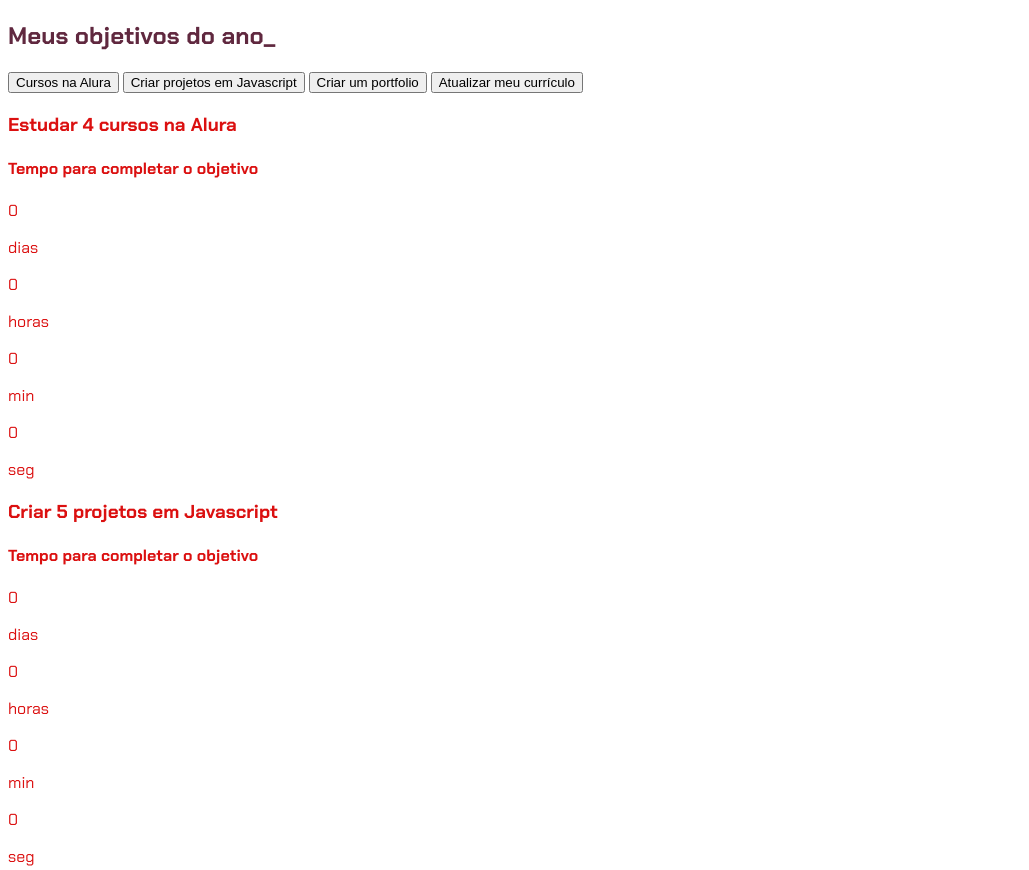
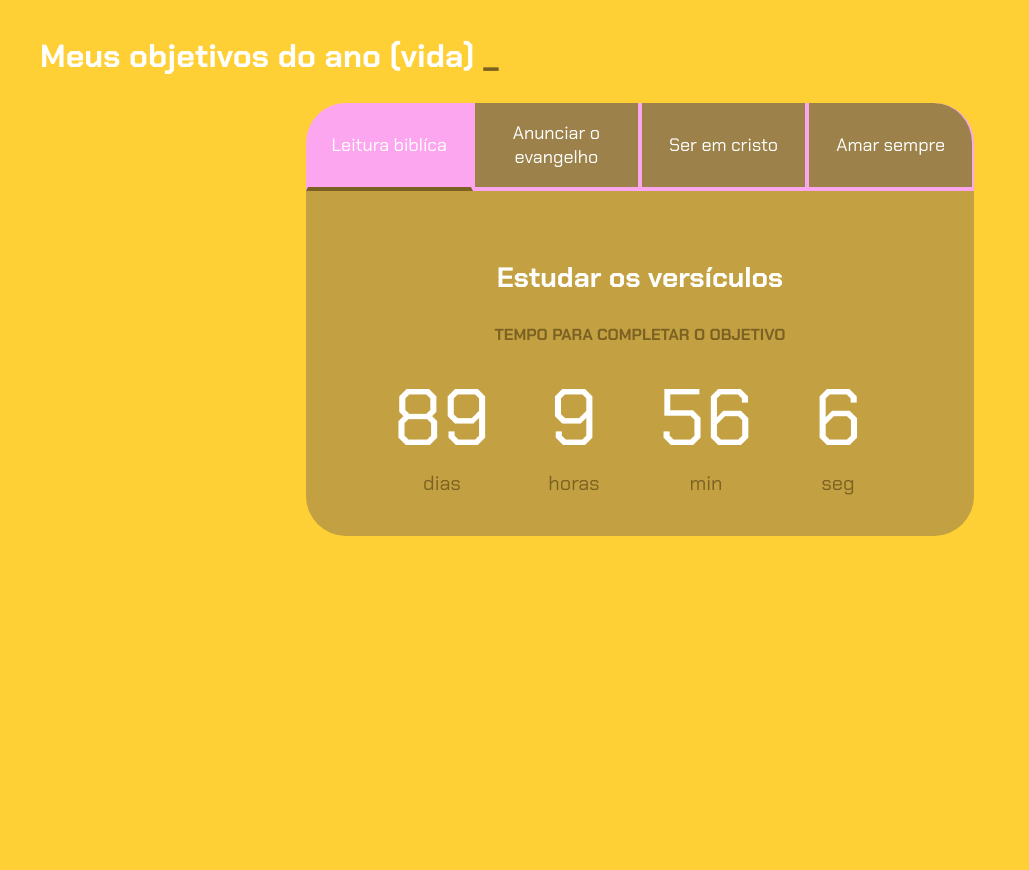
Before and after one commit to cachacinhaa/Leda, a plain HTML site: page index.html in a window 1280 px wide. Shown: the top 870 px of the page, without its empty margins (0-1029 px from the left). After the commit the page ends 800 px from the top, so only its background shows below. Drawn offline with Linux system fonts and the light colour scheme.

Commit message:
Add files via upload

```diff
--- a/index.html
+++ b/index.html
@@ -10,17 +10,17 @@
 
 <body>
     <section class="conteudo-principal">
-        <h2 class="titulo-principal">Meus objetivos do ano<span>_</span></h2>
+        <h2 class="titulo-principal">Meus objetivos do ano (vida) <span>_</span></h2>
         <div class="conteudo">
             <div class="botoes">
-                <button class="botao ativo">Cursos na Alura</button>
-                <button class="botao">Criar projetos em Javascript</button>
-                <button class="botao">Criar um portfolio</button>
-                <button class="botao">Atualizar meu currículo</button>
+                <button class="botao ativo">Leitura biblíca</button>
+                <button class="botao">Anunciar o evangelho</button>
+                <button class="botao">Ser em cristo</button>
+                <button class="botao">Amar sempre</button>
             </div>
             <div class="abas-textos">
                 <div class="aba-conteudo ativo">
-                    <h3 class="aba-conteudo-titulo-principal">Estudar 4 cursos na Alura</h3>
+                    <h3 class="aba-conteudo-titulo-principal">Estudar os versículos</h3>
                     <h4 class="aba-conteudo-titulo-secundario">Tempo para completar o objetivo</h4>
                     <div class="contador">
                         <div class="contador-digito">
@@ -42,7 +42,7 @@
                     </div>
                 </div>
                 <div class="aba-conteudo">
-                    <h3 class="aba-conteudo-titulo-principal">Criar 5 projetos em Javascript</h3>
+                    <h3 class="aba-conteudo-titulo-principal">Criar anunciações e se aproximar dos irmãos</h3>
                     <h4 class="aba-conteudo-titulo-secundario">Tempo para completar o objetivo</h4>
                     <div class="contador">
                         <div class="contador-digito">
@@ -64,7 +64,7 @@
                     </div>
                 </div>
                 <div class="aba-conteudo">
-                    <h3 class="aba-conteudo-titulo-principal">Criar um portfolio com os meus 3 melhores projetos</h3>
+                    <h3 class="aba-conteudo-titulo-principal">Viver em verdade, justiça e amor</h3>
                     <h4 class="aba-conteudo-titulo-secundario">Tempo para completar o objetivo</h4>
                     <div class="contador">
                         <div class="contador-digito">
@@ -86,7 +86,7 @@
                     </div>
                 </div>
                 <div class="aba-conteudo">
-                    <h3 class="aba-conteudo-titulo-principal">Atualizar meu curriculo com os certificados da Alura</h3>
+                    <h3 class="aba-conteudo-titulo-principal"> Se refletir em jesus Cristo </h3>
                     <h4 class="aba-conteudo-titulo-secundario">Tempo para completar o objetivo</h4>
                     <div class="contador">
                         <div class="contador-digito">
--- a/main.js
+++ b/main.js
@@ -16,10 +16,10 @@ for (let i = 0; i < botoes.length; i++) {
 }
 
 const contadores = document.querySelectorAll(".contador");
-const tempoObjetivo1 = new Date("2023-10-05T00:00:00");
-const tempoObjetivo2 = new Date("2023-12-05T00:00:00");
-const tempoObjetivo3 = new Date("2023-12-30T00:00:00");
-const tempoObjetivo4 = new Date("2024-02-01T00:00:00");
+const tempoObjetivo1 = new Date("2026-10-05T00:00:00");
+const tempoObjetivo2 = new Date("2026-12-05T00:00:00");
+const tempoObjetivo3 = new Date("2026-12-30T00:00:00");
+const tempoObjetivo4 = new Date("2026-12-01T00:00:00");
 
 const tempos = [tempoObjetivo1, tempoObjetivo2, tempoObjetivo3, tempoObjetivo4];
 
--- a/style.css
+++ b/style.css
@@ -1,30 +1,131 @@
-@import url('https://fonts.googleapis.com/css2?family=Chakra+Petch:ital,wght@0,300;0,400;0,500;0,600;0,700;1,300;1,400;1,500;1,600;1,700&display=swap');
+@import url('https://fonts.googleapis.com/css2?family=Chakra+Petch:wght@400;700&display=swap');
 
 :root {
-    --cor-principal: #db1010;
-    --cor-secundaria: #60283f;
-    --cor-destaque: #860808;
+    --cor-de-fundo: #ffd036;
+    --verde: #7c6222;
+    --branco: #FFFFFF;
+    --botao-ativo: #fba6ef;
+    --botao-inativo: rgba(58, 55, 94, 0.5);
+    --texto-fundo: rgba(58, 55, 94, 0.3);
 }
 
 body {
+    background-color: var(--cor-de-fundo);
+    color: var(--branco);
     font-family: 'Chakra Petch', sans-serif;
-    color: var(--cor-principal);
 }
 
-h1, h2, h5 {
-    color: var(--cor-secundaria);
-    font-weight: 700;
+
+.conteudo-principal {
+    display: flex;
+    flex-direction: column;
+    justify-content: center;
+    align-items: center;
+    max-width: 1200px;
+    width: 100%;
+    margin: 0 auto;
 }
 
-.lead, .btn-link {
-    color: var(--cor-destaque);
-    font-weight: 700;
+.titulo-principal {
+    text-align: left;
+    width: 100%;
+    font-size: 32px;
 }
 
-a, .btn-link:hover {
-    color: var(--cor-principal)
+.titulo-principal span {
+    color: var(--verde);
 }
 
-a:hover{
-    color: var(--cor-destaque);
+
+.botao {
+    font-family: 'Chakra Petch', sans-serif;
+    background-color: var(--botao-inativo);
+    color: var(--branco);
+    display: flex;
+    justify-content: center;
+    padding: 1em;
+    font-size: 18px;
+    align-items: center;
+    width: 100%;
+    border-bottom: 4px solid var(--botao-ativo);
+    border-left: 2px solid var(--botao-ativo);
+    border-right: 2px solid var(--botao-ativo);
+    border-top: none;
 }
+
+.botao:first-child {
+    border-radius: 40px 40px 0 0;
+}
+
+.botoes {
+    display: block;
+}
+
+.botao.ativo {
+    background-color: var(--botao-ativo);
+    border-bottom: 4px solid var(--verde);
+}
+
+.abas-textos {
+    background-color: var(--texto-fundo);
+    padding: 40px;
+    border-radius: 0 0 40px 40px;
+}
+
+.aba-conteudo.ativo {
+    display: block;
+}
+
+.aba-conteudo {
+    display: none;
+}
+
+.aba-conteudo-titulo-principal {
+    font-size: 28px;
+    text-align: center;
+}
+
+.aba-conteudo-titulo-secundario {
+    text-align: center;
+    color: var(--verde);
+    text-transform: uppercase;
+}
+
+.contador {
+    display: flex;
+    justify-content: center;
+    flex-wrap: wrap;
+}
+
+.contador-digito {
+    padding: 0 16px;
+    text-align: center;
+    min-width: 100px;
+}
+
+.contador-digito-numero {
+    font-size: 80px;
+    margin: 0;
+
+}
+
+.contador-digito-texto {
+    color: var(--verde);
+    font-size: 20px;
+    margin: 0;
+
+}
+
+@media screen and (min-width: 768px) {
+    .botoes {
+        display: flex;
+    }
+
+    .botao:first-child {
+        border-radius: 40px 0 0 0;
+    }
+
+    .botao:last-child {
+        border-radius: 0 40px 0 0;
+    }
+}
```
